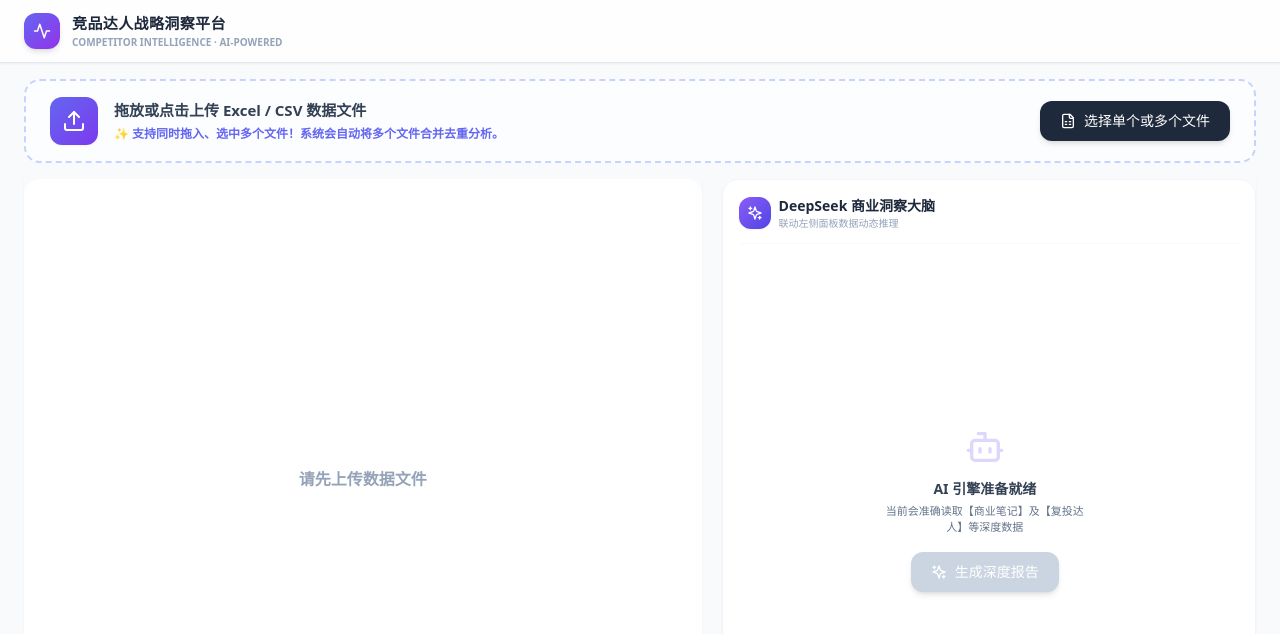
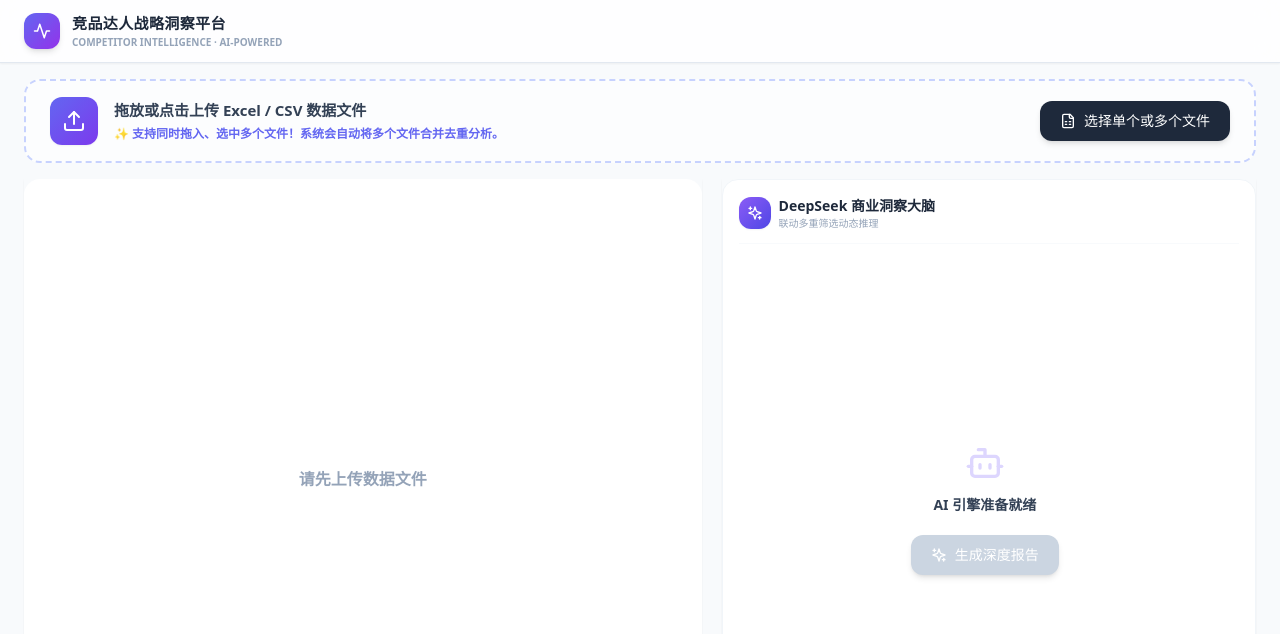
Before and after one commit to lin945448-cloud/ai-platform-new, a React (Vite) app: page / in a window 1280 px wide. Shown: the top 634 px of the page. Built offline with nearby package versions, Linux system fonts and the light colour scheme.

Commit message:
Update AIPanel.tsx

```diff
--- a/src/components/AIPanel.tsx
+++ b/src/components/AIPanel.tsx
@@ -2,14 +2,15 @@ import React, { useState, useRef, useEffect } from 'react';
 import { ParsedData, ChatMessage } from '../types';
 import { Bot, Sparkles, RotateCcw } from 'lucide-react';
 
+// 修改：接收数组参数
 interface Props {
   data: ParsedData;
   selectedCommercial: string;
-  selectedBrand: string;
-  selectedMonth: string;
+  selectedBrands: string[];
+  selectedMonths: string[];
 }
 
-export const AIPanel: React.FC<Props> = ({ data, selectedCommercial, selectedBrand, selectedMonth }) => {
+export const AIPanel: React.FC<Props> = ({ data, selectedCommercial, selectedBrands, selectedMonths }) => {
   const [messages, setMessages] = useState<ChatMessage[]>([]);
   const [isTyping, setIsTyping] = useState(false);
   const messagesEndRef = useRef<HTMLDivElement>(null);
@@ -19,12 +20,12 @@ export const AIPanel: React.FC<Props> = ({ data, selectedCommercial, selectedBra
   }, [messages, isTyping]);
 
   const handleGenerateReport = async () => {
-    // 真正用到了全部 3 个筛选条件！
+    // 过滤逻辑同步更新为数组判断
     const records = data.records.filter(r => {
       const isCom = (r as any).isCommercial;
       const matchCom = selectedCommercial === '全部' || isCom === selectedCommercial;
-      const matchBrand = selectedBrand === '全部' || r.reportedBrand === selectedBrand;
-      const matchMonth = selectedMonth === '全部' || r.month === selectedMonth;
+      const matchBrand = selectedBrands.length === 0 || selectedBrands.includes(r.reportedBrand);
+      const matchMonth = selectedMonths.length === 0 || selectedMonths.includes(r.month);
       return matchCom && matchBrand && matchMonth;
     });
 
@@ -37,11 +38,9 @@ export const AIPanel: React.FC<Props> = ({ data, selectedCommercial, selectedBra
     const cpe = interactions > 0 ? (cost / interactions).toFixed(2) : 0;
     const cpf = totalFollowers > 0 ? (cost / totalFollowers).toFixed(2) : 0;
 
-    // 计算视频图文比例
     let videoCount = 0; let imageCount = 0;
     records.forEach(r => r.noteForm.includes('视频') ? videoCount++ : imageCount++);
 
-    // 计算复投达人数
     const creatorMap = new Map<string, number>();
     records.forEach(r => creatorMap.set(r.influencerId, (creatorMap.get(r.influencerId) || 0) + 1));
     const repeatedCount = Array.from(creatorMap.values()).filter(c => c > 1).length;
@@ -50,7 +49,7 @@ export const AIPanel: React.FC<Props> = ({ data, selectedCommercial, selectedBra
     const topRecord = records.reduce((p, c) => p.interactions > c.interactions ? p : c);
 
     const prompt = `
-筛选视角：【品牌：${selectedBrand}】 | 【月份：${selectedMonth}】 | 【性质：${selectedCommercial==='全部'?'全部笔记':selectedCommercial==='是'?'仅商业笔记':'非商业'}】
+筛选视角：【品牌：${selectedBrands.length===0?'全部':selectedBrands.join('、')}】 | 【月份：${selectedMonths.length===0?'全部':selectedMonths.join('、')}】 | 【性质：${selectedCommercial==='全部'?'全部笔记':selectedCommercial==='是'?'仅商业笔记':'非商业'}】
 
 客观数据指标（请在报告中引用以下数据）：
 - 共 ${records.length} 篇笔记，其中视频 ${videoCount} 支，图文 ${imageCount} 篇。
@@ -85,7 +84,7 @@ export const AIPanel: React.FC<Props> = ({ data, selectedCommercial, selectedBra
 ### 6. 机会与行动建议
 具体可执行建议：优先合作哪类达人？复投建议？内容形式建议？`;
 
-    setMessages([{ role: 'user', content: `基于筛选（${selectedCommercial==='全部'?'全部':selectedCommercial==='是'?'商业':'非商业'}）生成分析。`, timestamp: new Date() }]);
+    setMessages([{ role: 'user', content: `基于当前所有筛选条件，生成深度商业分析报告。`, timestamp: new Date() }]);
     setIsTyping(true);
 
     try {
@@ -143,7 +142,7 @@ export const AIPanel: React.FC<Props> = ({ data, selectedCommercial, selectedBra
           </div>
           <div>
             <h2 className="text-sm font-bold text-slate-800">DeepSeek 商业洞察大脑</h2>
-            <p className="text-[10px] text-slate-400">联动左侧面板数据动态推理</p>
+            <p className="text-[10px] text-slate-400">联动多重筛选动态推理</p>
           </div>
         </div>
         {messages.length > 0 && (
@@ -156,11 +155,10 @@ export const AIPanel: React.FC<Props> = ({ data, selectedCommercial, selectedBra
           <div className="flex flex-col items-center justify-center h-full text-center px-4">
             <Bot size={40} className="text-violet-200 mb-3" />
             <p className="text-sm font-bold text-slate-700 mb-1">AI 引擎准备就绪</p>
-            <p className="text-[11px] text-slate-500 mb-4 max-w-[200px]">当前会准确读取【商业笔记】及【复投达人】等深度数据</p>
             <button
               onClick={handleGenerateReport}
               disabled={data.totalNotes === 0}
-              className="flex items-center gap-2 bg-slate-800 hover:bg-slate-900 disabled:bg-slate-300 text-white px-5 py-2.5 rounded-xl text-sm font-medium transition-all shadow-md active:scale-95"
+              className="mt-4 flex items-center gap-2 bg-slate-800 hover:bg-slate-900 disabled:bg-slate-300 text-white px-5 py-2.5 rounded-xl text-sm font-medium transition-all shadow-md active:scale-95"
             >
               <Sparkles size={16} /> 生成深度报告
             </button>
@@ -184,7 +182,7 @@ export const AIPanel: React.FC<Props> = ({ data, selectedCommercial, selectedBra
               <div className="w-1.5 h-1.5 rounded-full bg-violet-400 animate-bounce" />
               <div className="w-1.5 h-1.5 rounded-full bg-violet-400 animate-bounce" style={{ animationDelay: '150ms' }} />
               <div className="w-1.5 h-1.5 rounded-full bg-violet-400 animate-bounce" style={{ animationDelay: '300ms' }} />
-              <span className="text-[11px] text-slate-400 ml-2">DeepSeek 模型深度拆解中...</span>
+              <span className="text-[11px] text-slate-400 ml-2">模型推理中，预计需要 15 秒...</span>
             </div>
           </div>
         )}
```
